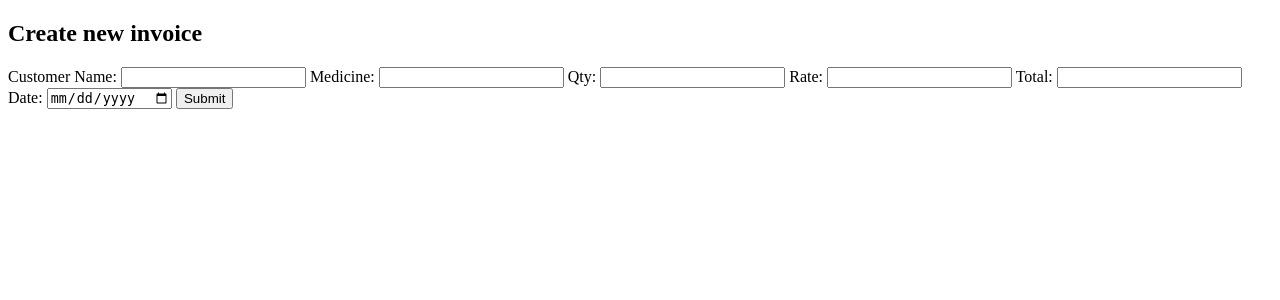
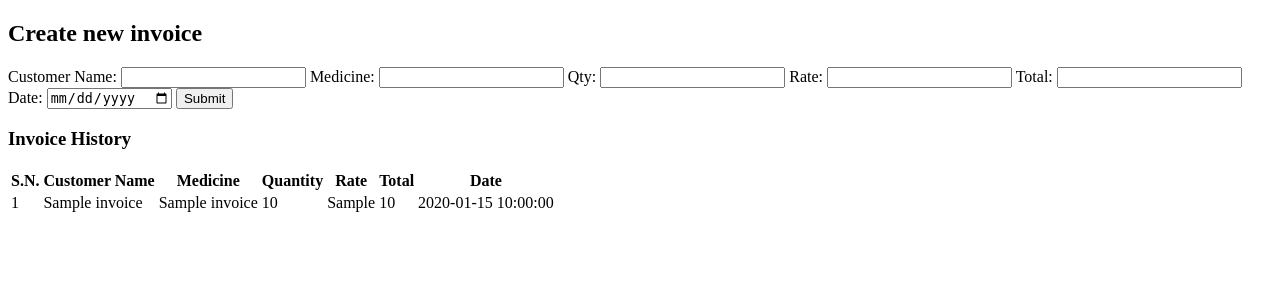
Before and after one commit to rupakolee/pharmacy, a PHP site: page /invoice.php in a window 1280 px wide. Shown: the top 300 px of the page. Run offline with PHP 8.4, Linux system fonts and the light colour scheme; tables that the repository leaves empty or names only in its code hold one stand-in row (values such as "Sample post").

Commit message:
invoice updated

```diff
--- a/home/invoice.php
+++ b/home/invoice.php
@@ -15,6 +15,12 @@ if($_SERVER['REQUEST_METHOD']=="POST") {
         mysqli_stmt_execute($stmt);
     }
 }
+
+    $sql = "SELECT * FROM invoice";
+    $result = mysqli_query($conn, $sql);
+    if($result) {
+        $records = mysqli_fetch_all($result, MYSQLI_ASSOC);
+    }
 ?>
 
 
@@ -49,6 +55,32 @@ if($_SERVER['REQUEST_METHOD']=="POST") {
 
         </form>
 
+        <h3>Invoice History</h3>
+        <table>
+            <tr>
+                <th>S.N.</th>
+                <th>Customer Name</th>
+                <th>Medicine</th>
+                <th>Quantity</th>
+                <th>Rate</th>
+                <th>Total</th>
+                <th>Date</th>
+            </tr>
+            <tr>
+                <?php if(!empty($records)): ?>
+                <?php foreach($records as $record): ?>
+                <td><?= $record['id']; ?></td>
+                <td><?= $record['customer_name']; ?></td>
+                <td><?= $record['medicine_name']; ?></td>
+                <td><?= $record['quantity']; ?></td>
+                <td><?= $record['rate']; ?></td>
+                <td><?= $record['total']; ?></td>
+                <td><?= $record['date']; ?></td>
+                <?php endforeach; ?>
+                <?php endif; ?>
+            </tr>
+        </table>
+
     </div>
     <script>
 
--- a/styles/home.css
+++ b/styles/home.css
@@ -65,6 +65,9 @@ a {
 #menu-list li {
     border-bottom: 1px solid gray;
     padding: 4px;
+}
+
+#menu-list li a {
     color: #000;
 }
 
```
